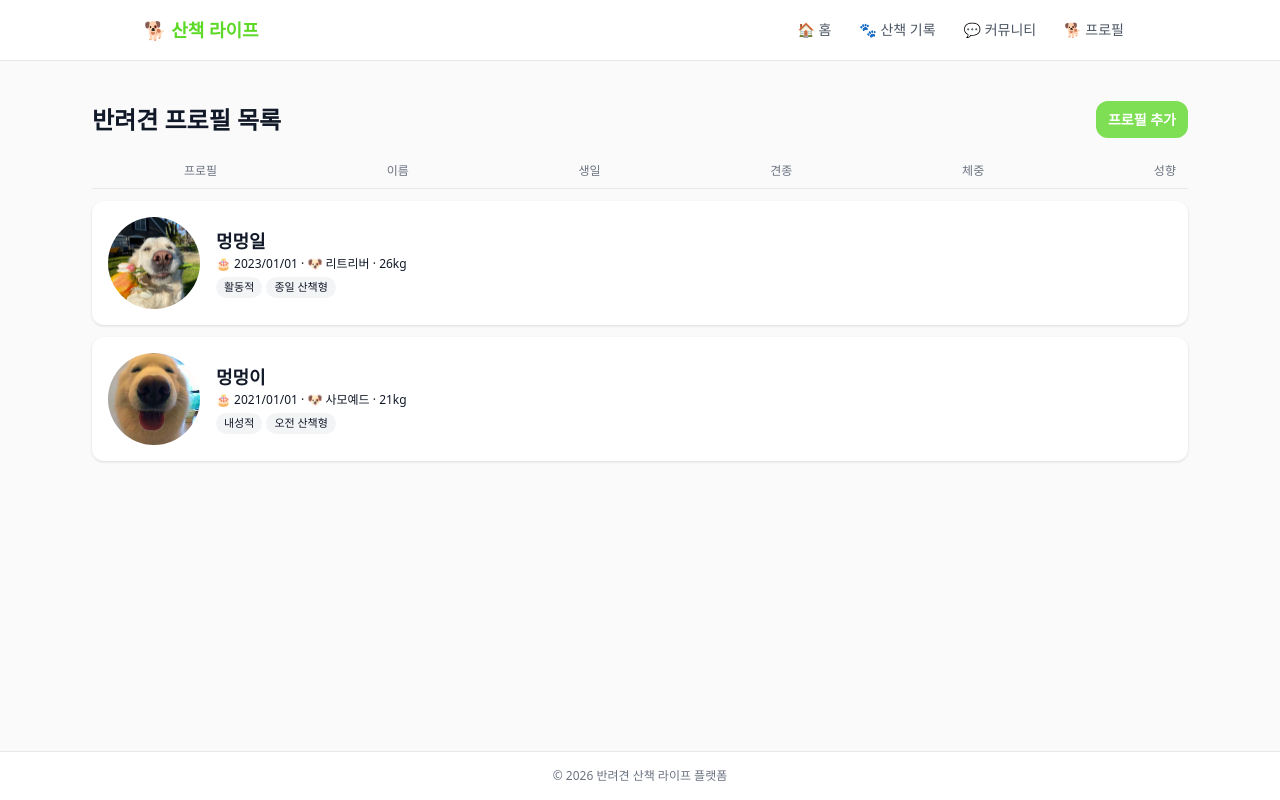
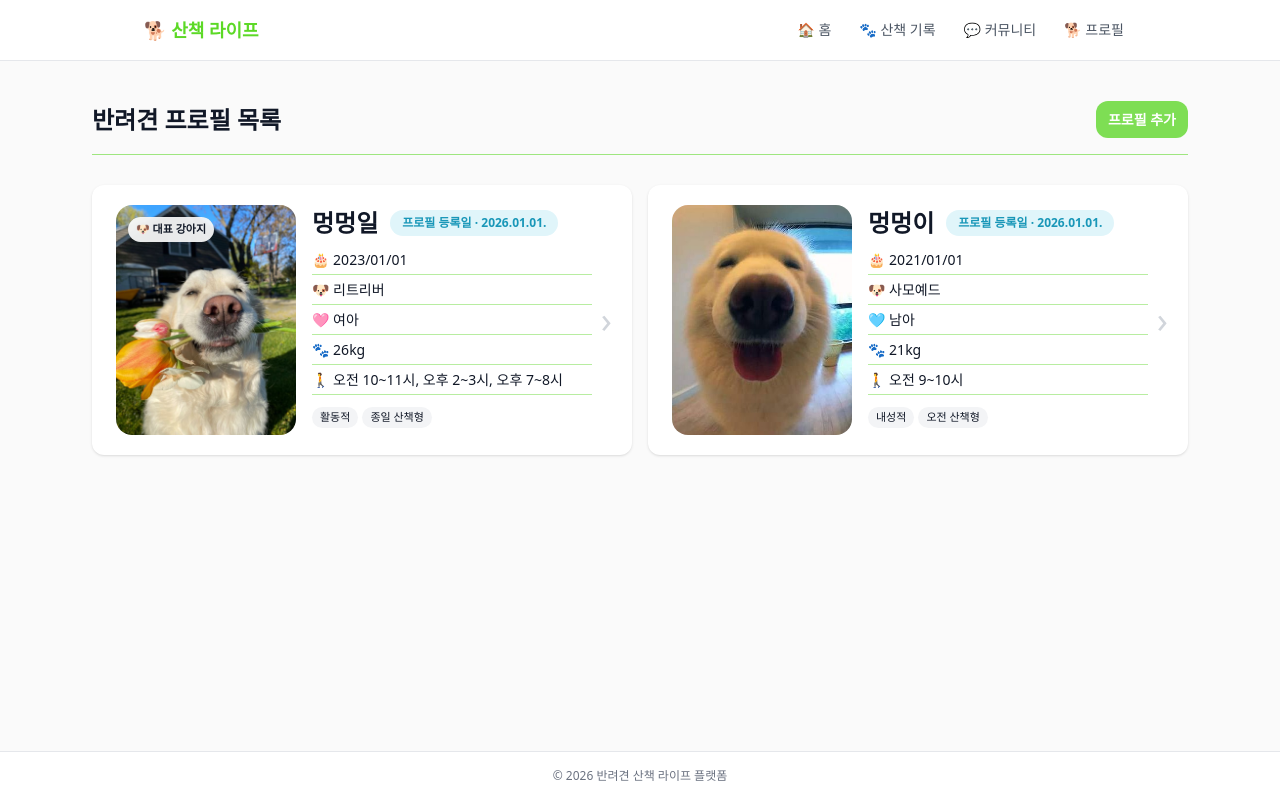
Before and after one commit to wodud17711/first-team-project, a React (Vite) app in the folder frontend/: page /dog-profile-list in a window 1280 px wide. Built offline with nearby package versions, Linux system fonts and the light colour scheme; no server answers.

Commit message:
feat: 반려견 프로필 목록 UI 수정(아직 픽스X)

```diff
--- a/frontend/src/pages/dogs/DogListPage.jsx
+++ b/frontend/src/pages/dogs/DogListPage.jsx
@@ -18,7 +18,9 @@ function DogListPage() {
         name: "멍멍일",
         birth: "2023/01/01",
         breed: "리트리버",
+        gender: "🩷 여아",
         weight: 26,
+        favorwalk: ["오전 10~11시", "오후 2~3시", "오후 7~8시"],
         img: dogImg1,
         tags: ["활동적", "종일 산책형"]
         },
@@ -27,7 +29,9 @@ function DogListPage() {
         name: "멍멍이",
         birth: "2021/01/01",
         breed: "사모예드",
+        gender: "🩵 남아",
         weight: 21,
+        favorwalk: ["오전 9~10시"],
         img: dogImg2,
         tags: ["내성적", "오전 산책형"]
         }
@@ -49,60 +53,98 @@ function DogListPage() {
           프로필 추가
         </button>
       </div>
+      <div className='w-full h-[1px] bg-brand-400 mb-[30px]'/>
 
-        {/* 컬럼 헤더 */}
-        <div className="flex items-center px-3 py-2 mb-3 text-[12px] text-gray-500 border-b">
-            <div className="w-[80px]"/>
-            <div className="flex-1 flex justify-between">
-                <span>프로필</span>
-                <span>이름</span>
-                <span>생일</span>
-                <span>견종</span>
-                <span>체중</span>
-                <span>성향</span>
+
+      <div className='flex flex-col gap-[20px]'>
+        {/* 프로필 목록 */}
+        <div className="grid grid-cols-1 lg:grid-cols-2 gap-4">
+
+          {dogs.map((dog, index) => (
+            <div
+              key={dog.id}
+              onClick={() => navigate("/dog-profile-detail", { state: dog })}
+              className="group relative flex bg-white rounded-xl shadow px-6 py-5 gap-2 cursor-pointer"
+            >
+
+              {/* 강아지 이미지 */}
+              <div className="relative shrink-0">
+                <img
+                  src={dog.img}
+                  className="w-[180px] h-[230px] rounded-2xl object-cover"
+                />
+
+                {/* 첫 번째 강아지만 대표 강아지 표시 */}
+                {index === 0 && (
+                  <span className="
+                    absolute top-3 left-3
+                    px-2 py-1 rounded-full
+                    bg-white/90 backdrop-blur
+                    text-[11px] font-bold
+                  ">
+                    🐶 대표 강아지
+                  </span>
+                )}
+              </div>
+
+              <div>
+
+              </div>
+
+              {/* 강아지 정보 */}
+              <div className='flex flex-col flex-1 pr-4'>
+                <div className='flex items-center gap-3 mb-2'>
+                  <p className="text-[24px] font-bold">{dog.name}</p>
+                  <div className='flex px-3 py-1
+                      bg-sky-100 rounded-full text-sky-700 text-[12px] font-bold'>
+                    프로필 등록일 · 2026.01.01.
                   </div>
                 </div>
 
-      {/* 프로필 목록 */}
-      <div className="flex flex-col gap-3">
+                <div className="flex flex-col gap-1 text-[14px]">
+                  <p className='pb-1 border-b-[1px] border-brand-300'>🎂 {dog.birth}</p>
+                  <p className='pb-1 border-b-[1px] border-brand-300'>🐶 {dog.breed}</p>
+                  <p className='pb-1 border-b-[1px] border-brand-300'>{dog.gender}</p>
+                  <p className='pb-1 border-b-[1px] border-brand-300'>🐾 {dog.weight}kg</p>
+                  <p className='pb-1 border-b-[1px] border-brand-300'>🚶 {dog.favorwalk.join(", ")}</p>
+                </div>
 
-        {dogs.map((dog) => (
-          <div
-            key={dog.id}
-            onClick={() => navigate("/dog-profile-detail", {state: dog})}
-            className="flex items-center bg-white rounded-xl shadow p-3 gap-3 cursor-pointer"
-          >
-
-            {/* 이미지 */}
-            <img
-              src={dog.img}
-              className="w-[100px] h-[100px] rounded-full object-cover border-4 border-white"
-            />
-
-            {/* 정보 */}
-            <div>
-              <p className="text-[18px] font-bold">{dog.name}</p>
-              <p className="text-[12px]">
-                🎂 {dog.birth} · 🐶 {dog.breed} · {dog.weight}kg
-              </p>
-
-              {/* 태그 */}
-              <div className="flex gap-1 mt-1">
+                {/* 성향 태그 */}
+                <div className="flex flex-wrap gap-1 mt-3">
                   {dog.tags.map((tag) => (
                     <span
                       key={tag}
-                    className="px-2 py-[2px] rounded-full bg-gray-100 text-[11px]"
+                      className="
+                        px-2 py-[2px]
+                        rounded-full
+                        bg-gray-100
+                        text-[11px]
+                      "
                     >
                       {tag}
                     </span>
                   ))}
                 </div>
+
+              </div>
+
+              {/* 우측 화살표 */}
+              <div className="
+                absolute right-5 top-1/2 -translate-y-1/2
+                text-[36px]
+                text-gray-300
+                group-hover:text-txtcolor-500
+              ">
+                ›
               </div>
 
             </div>
           ))}
+        </div>
 
       </div>
+
+
     </div>
   )
 }
```
Lines whose indentation alone changed are shown as unchanged.
